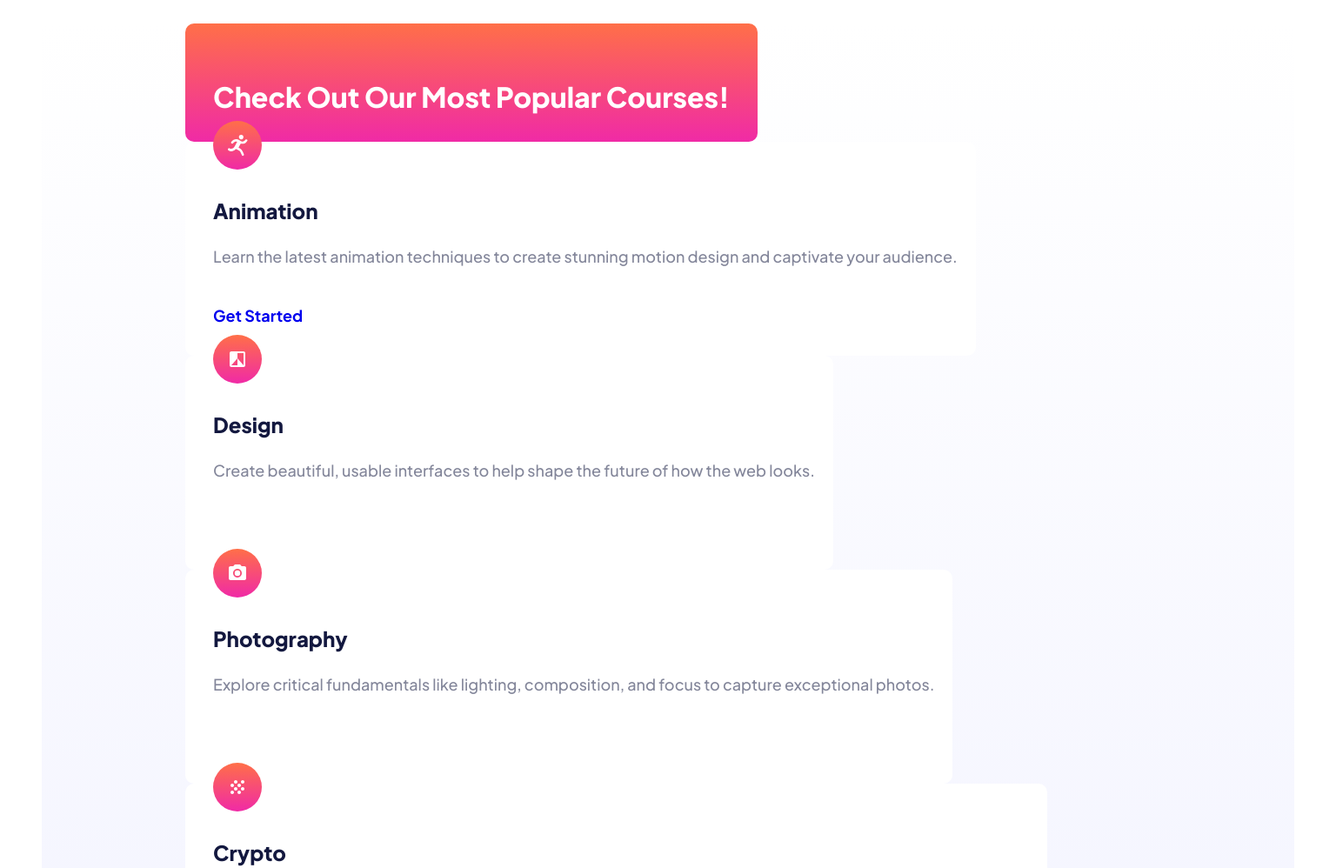
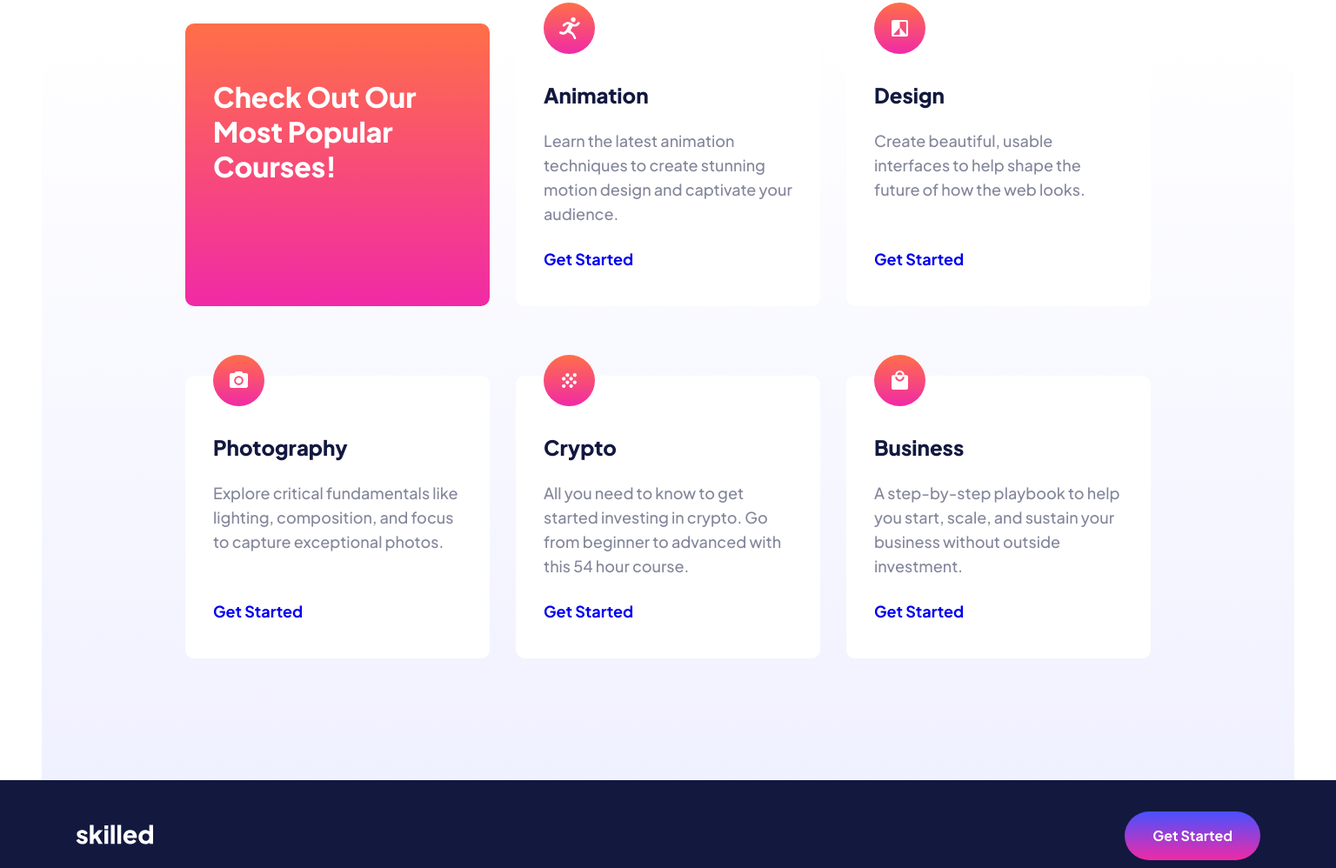
Before and after one commit to KhatunaKhatuna/skilled-elearning-landing-page, a plain HTML site: page index.html in a window 1536 px wide. Shown: the part 808-1806 px from the top of the page at 87% size. Drawn offline with Linux system fonts and the light colour scheme.

Commit message:
Correct info cards

```diff
--- a/index.html
+++ b/index.html
@@ -79,16 +79,14 @@
             </div>
             <div class="info-item">
               <img class="info-icon" src="assets/icon-design.svg" alt="icon" />
-              <div class="info-textContent">
               <h3 class="info-title">Design</h3>
               <p class="info-text">
-                  Create beautiful, usable interfaces to help shape the future
-                  of how the web looks.
+                Create beautiful, usable interfaces to help shape the future of
+                how the web looks.
               </p>
               <a class="info-link" href=" ">
                 <span class="info-link-text">get started</span>
               </a>
-              </div>
             </div>
             <div class="info-item">
               <img
@@ -96,7 +94,6 @@
                 src="assets/icon-photography.svg"
                 alt="icon"
               />
-              <div class="info-textContent">
               <h3 class="info-title">Photography</h3>
               <p class="info-text">
                 Explore critical fundamentals like lighting, composition, and
@@ -105,7 +102,6 @@
               <a class="info-link" href=" ">
                 <span class="info-link-text">get started</span>
               </a>
-              </div>
             </div>
             <div class="info-item">
               <img class="info-icon" src="assets/icon-crypto.svg" alt="icon" />
--- a/style/style.css
+++ b/style/style.css
@@ -215,18 +215,22 @@ body {
   .info-row {
     display: flex;
     flex-wrap: wrap;
-    /* column-gap: 10px;
-    row-gap: 56px; */
+    column-gap: 10px;
+    row-gap: 56px;
   }
 
   .info-item {
-    flex: 0, 1, 50%;
-    /* width: 49.27%; */
+    display: flex;
+    flex-direction: column;
+    width: 49.27%;
     margin-bottom: 0;
     padding: 0 21px 32px 32px;
   }
   .info-item:first-child {
     padding: 56px 21px 32px 32px;
+  }
+  .info-icon {
+    width: 59px;
   }
   .footer__row {
     padding: 36px 39px;
@@ -290,12 +294,12 @@ body {
     padding: 0 165px 140px;
   }
   .info-row {
-    /* column-gap: 30px;
-    row-gap: 80px; */
+    column-gap: 30px;
+    row-gap: 80px;
   }
   .info-item {
-    flex: 0, 1, 33.33%;
-    /* width: 350px; */
+    width: 350px;
+    padding: 0 32px 40px;
   }
   .info-item:first-child {
     padding: 64px 32px 32px;
@@ -305,6 +309,7 @@ body {
     line-height: 40px;
   }
   .info-icon {
+    width: 59px;
     margin-bottom: 32px;
   }
   .info-title {
@@ -313,7 +318,7 @@ body {
     margin-bottom: 24px;
   }
   .info-text {
-    margin-bottom: 40px;
+    margin-bottom: 24px;
     font-size: 18px;
     line-height: 28px;
   }
```
Lines whose indentation alone changed are shown as unchanged.
